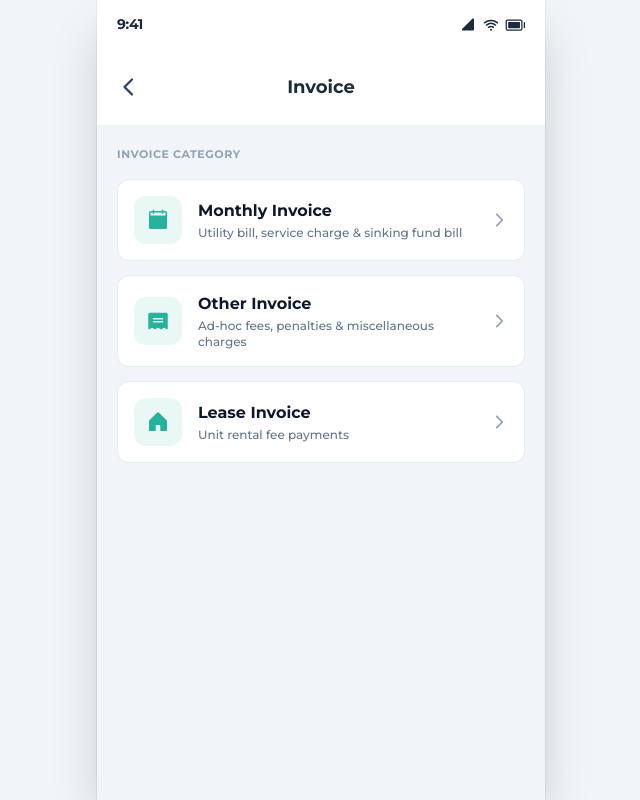
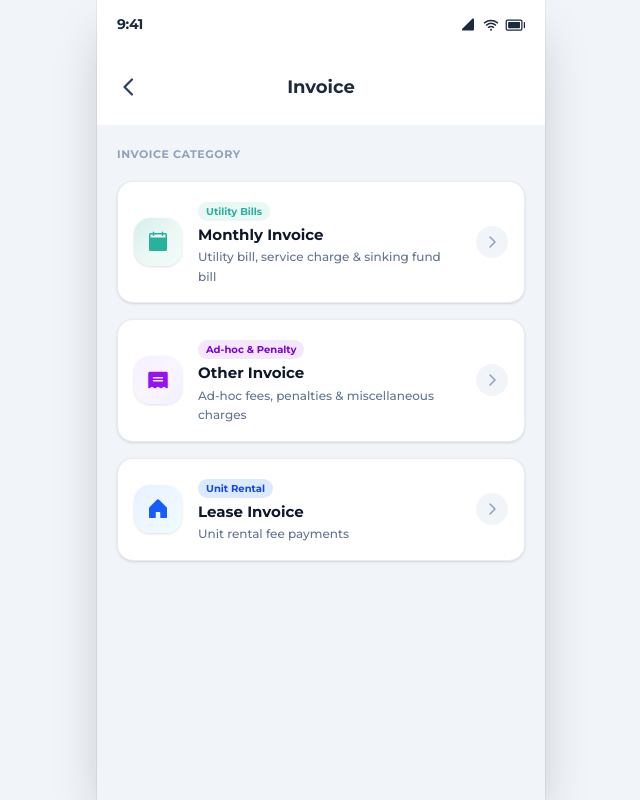
Before and after one commit to ProgrammerMuda/Calculate-Invoice, a React (Vite) app: page / in a window 1280 px wide. Shown: the whole page, without its empty margins (319-959 px from the left). Built offline with nearby package versions, Linux system fonts and the light colour scheme; the HTML template or start-up script is replaced by a standard one.

Commit message:
Redesign menu category cards with premium gradient icons and interactive hover states

```diff
--- a/src/App.tsx
+++ b/src/App.tsx
@@ -707,52 +707,73 @@ export default function App() {
           </div>
 
           {/* Menu Options List */}
-          <div className="flex-1 overflow-y-auto p-5 flex flex-col gap-3.5">
+          <div className="flex-1 overflow-y-auto p-5 flex flex-col gap-4">
             <p className="text-[11px] font-bold text-slate-400 uppercase tracking-wider mb-0.5">Invoice Category</p>
 
             {/* 1. Monthly Invoice Card */}
             <button
               onClick={() => setCurrentPage('monthly')}
-              className="w-full bg-white rounded-xl p-4 flex items-center gap-4 hover:border-primary/40 transition-all text-left group cursor-pointer border border-slate-200/80 active:scale-[0.99]"
+              className="w-full bg-white rounded-2xl p-4 flex items-center gap-4 border border-slate-200/80 shadow-sm hover:shadow-md hover:border-primary/50 transition-all duration-200 text-left group cursor-pointer active:scale-[0.99] relative overflow-hidden"
             >
-              <div className="w-12 h-12 rounded-xl bg-primary/10 text-primary flex items-center justify-center shrink-0 group-hover:bg-primary group-hover:text-white transition-colors">
+              <div className="w-12 h-12 rounded-2xl bg-gradient-to-br from-primary/20 via-primary/10 to-teal-50 text-primary flex items-center justify-center shrink-0 group-hover:bg-primary group-hover:text-white transition-all duration-300 shadow-sm">
                 <CalendarBlank size={24} weight="fill" />
               </div>
               <div className="flex-1 min-w-0">
-                <h3 className="font-bold text-slate-900 text-base mb-0.5">Monthly Invoice</h3>
-                <p className="text-xs text-slate-500 font-medium">Utility bill, service charge & sinking fund bill</p>
-              </div>
-              <CaretRight size={18} weight="bold" className="text-slate-400 group-hover:text-primary transition-colors shrink-0" />
+                <span className="inline-block px-2 py-0.5 rounded-full text-[10px] font-bold bg-primary/10 text-primary mb-1">
+                  Utility Bills
+                </span>
+                <h3 className="font-bold text-slate-900 text-[15px] leading-snug">Monthly Invoice</h3>
+                <p className="text-xs text-slate-500 font-medium leading-relaxed mt-0.5">
+                  Utility bill, service charge & sinking fund bill
+                </p>
+              </div>
+              <div className="w-8 h-8 rounded-full bg-slate-100 group-hover:bg-primary group-hover:text-white flex items-center justify-center text-slate-400 transition-all duration-200 group-hover:translate-x-0.5 shrink-0">
+                <CaretRight size={16} weight="bold" />
+              </div>
             </button>
 
             {/* 2. Other Invoice Card */}
             <button
               onClick={() => setSelectedMenuToast('Other Invoice')}
-              className="w-full bg-white rounded-xl p-4 flex items-center gap-4 hover:border-primary/40 transition-all text-left group cursor-pointer border border-slate-200/80 active:scale-[0.99]"
+              className="w-full bg-white rounded-2xl p-4 flex items-center gap-4 border border-slate-200/80 shadow-sm hover:shadow-md hover:border-purple-300 transition-all duration-200 text-left group cursor-pointer active:scale-[0.99] relative overflow-hidden"
             >
-              <div className="w-12 h-12 rounded-xl bg-primary/10 text-primary flex items-center justify-center shrink-0 group-hover:bg-primary group-hover:text-white transition-colors">
+              <div className="w-12 h-12 rounded-2xl bg-gradient-to-br from-purple-100/70 via-purple-50 to-indigo-50 text-purple-600 flex items-center justify-center shrink-0 group-hover:bg-purple-600 group-hover:text-white transition-all duration-300 shadow-sm">
                 <Receipt size={24} weight="fill" />
               </div>
               <div className="flex-1 min-w-0">
-                <h3 className="font-bold text-slate-900 text-base mb-0.5">Other Invoice</h3>
-                <p className="text-xs text-slate-500 font-medium">Ad-hoc fees, penalties & miscellaneous charges</p>
-              </div>
-              <CaretRight size={18} weight="bold" className="text-slate-400 group-hover:text-primary transition-colors shrink-0" />
+                <span className="inline-block px-2 py-0.5 rounded-full text-[10px] font-bold bg-purple-100 text-purple-700 mb-1">
+                  Ad-hoc & Penalty
+                </span>
+                <h3 className="font-bold text-slate-900 text-[15px] leading-snug">Other Invoice</h3>
+                <p className="text-xs text-slate-500 font-medium leading-relaxed mt-0.5">
+                  Ad-hoc fees, penalties & miscellaneous charges
+                </p>
+              </div>
+              <div className="w-8 h-8 rounded-full bg-slate-100 group-hover:bg-purple-600 group-hover:text-white flex items-center justify-center text-slate-400 transition-all duration-200 group-hover:translate-x-0.5 shrink-0">
+                <CaretRight size={16} weight="bold" />
+              </div>
             </button>
 
             {/* 3. Lease Invoice Card */}
             <button
               onClick={() => setSelectedMenuToast('Lease Invoice')}
-              className="w-full bg-white rounded-xl p-4 flex items-center gap-4 hover:border-primary/40 transition-all text-left group cursor-pointer border border-slate-200/80 active:scale-[0.99]"
+              className="w-full bg-white rounded-2xl p-4 flex items-center gap-4 border border-slate-200/80 shadow-sm hover:shadow-md hover:border-blue-300 transition-all duration-200 text-left group cursor-pointer active:scale-[0.99] relative overflow-hidden"
             >
-              <div className="w-12 h-12 rounded-xl bg-primary/10 text-primary flex items-center justify-center shrink-0 group-hover:bg-primary group-hover:text-white transition-colors">
+              <div className="w-12 h-12 rounded-2xl bg-gradient-to-br from-blue-100/70 via-blue-50 to-cyan-50 text-blue-600 flex items-center justify-center shrink-0 group-hover:bg-blue-600 group-hover:text-white transition-all duration-300 shadow-sm">
                 <House size={24} weight="fill" />
               </div>
               <div className="flex-1 min-w-0">
-                <h3 className="font-bold text-slate-900 text-base mb-0.5">Lease Invoice</h3>
-                <p className="text-xs text-slate-500 font-medium">Unit rental fee payments</p>
-              </div>
-              <CaretRight size={18} weight="bold" className="text-slate-400 group-hover:text-primary transition-colors shrink-0" />
+                <span className="inline-block px-2 py-0.5 rounded-full text-[10px] font-bold bg-blue-100 text-blue-700 mb-1">
+                  Unit Rental
+                </span>
+                <h3 className="font-bold text-slate-900 text-[15px] leading-snug">Lease Invoice</h3>
+                <p className="text-xs text-slate-500 font-medium leading-relaxed mt-0.5">
+                  Unit rental fee payments
+                </p>
+              </div>
+              <div className="w-8 h-8 rounded-full bg-slate-100 group-hover:bg-blue-600 group-hover:text-white flex items-center justify-center text-slate-400 transition-all duration-200 group-hover:translate-x-0.5 shrink-0">
+                <CaretRight size={16} weight="bold" />
+              </div>
             </button>
           </div>
 
```
